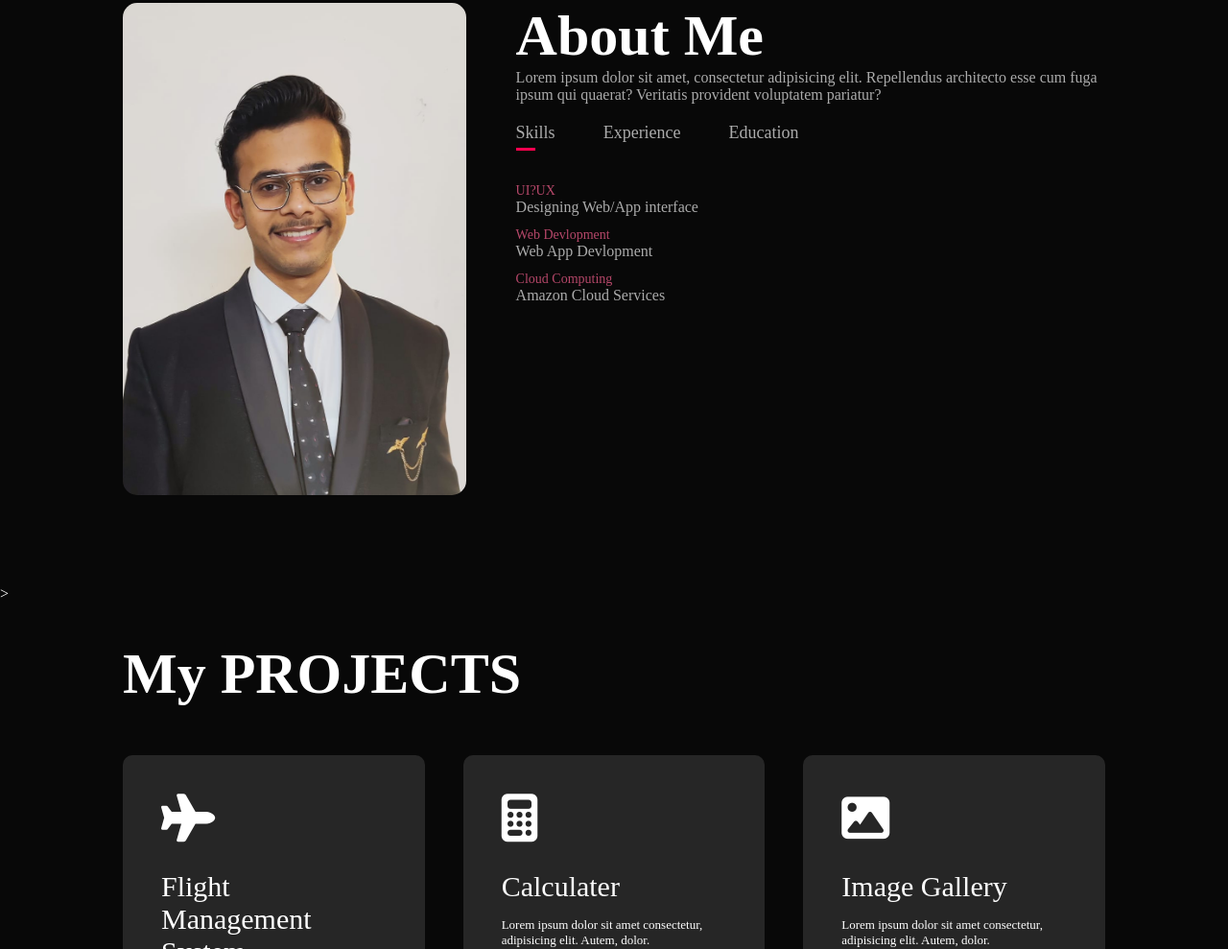
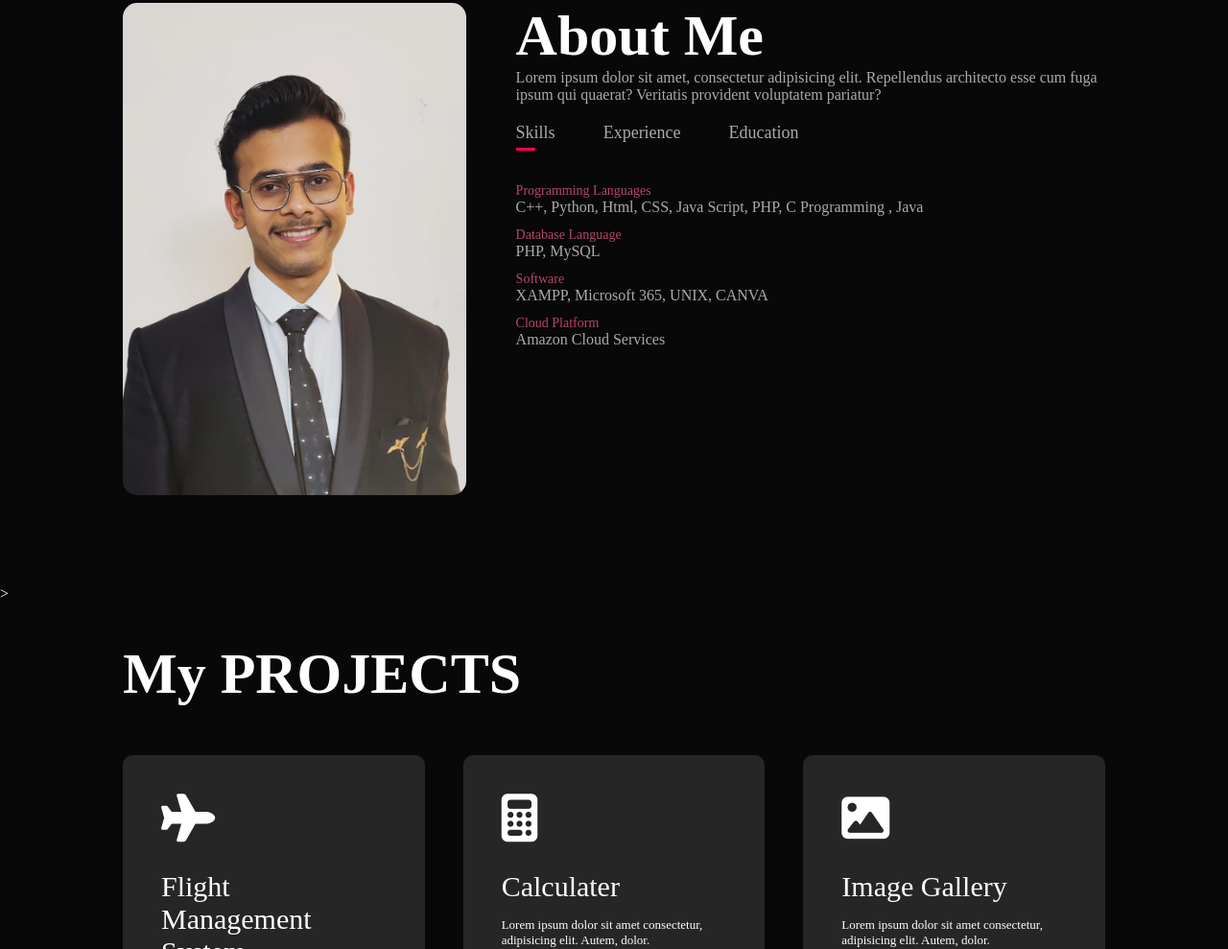
Before and after one commit to tarun0714/portfolio-website, a plain HTML site: page portfolio.html in a window 1280 px wide. Shown: the part 887-1876 px from the top of the page at 96% size. Drawn offline with Linux system fonts and the light colour scheme.

Commit message:
Skills updated

```diff
--- a/portfolio.html
+++ b/portfolio.html
@@ -47,9 +47,10 @@
                         </div>
                         <div class="tab-contents active-tab" id="skills">
                             <ul>
-                                <li><span>UI?UX</span><br>Designing Web/App interface</li>
-                                <li><span>Web Devlopment</span><br>Web App Devlopment</li>
-                                <li><span>Cloud Computing</span><br>Amazon Cloud Services</li>
+                                <li><span>Programming Languages</span><br>C++, Python, Html, CSS, Java Script, PHP, C Programming , Java</li>
+                                <li><span>Database Language</span><br>PHP, MySQL</li>
+                                <li><span>Software</span><br>XAMPP, Microsoft 365, UNIX, CANVA</li>
+                                <li><span>Cloud Platform</span><br>Amazon Cloud Services</li>
                             </ul>
                         </div>
                         <div class="tab-contents" id="experience">
```
